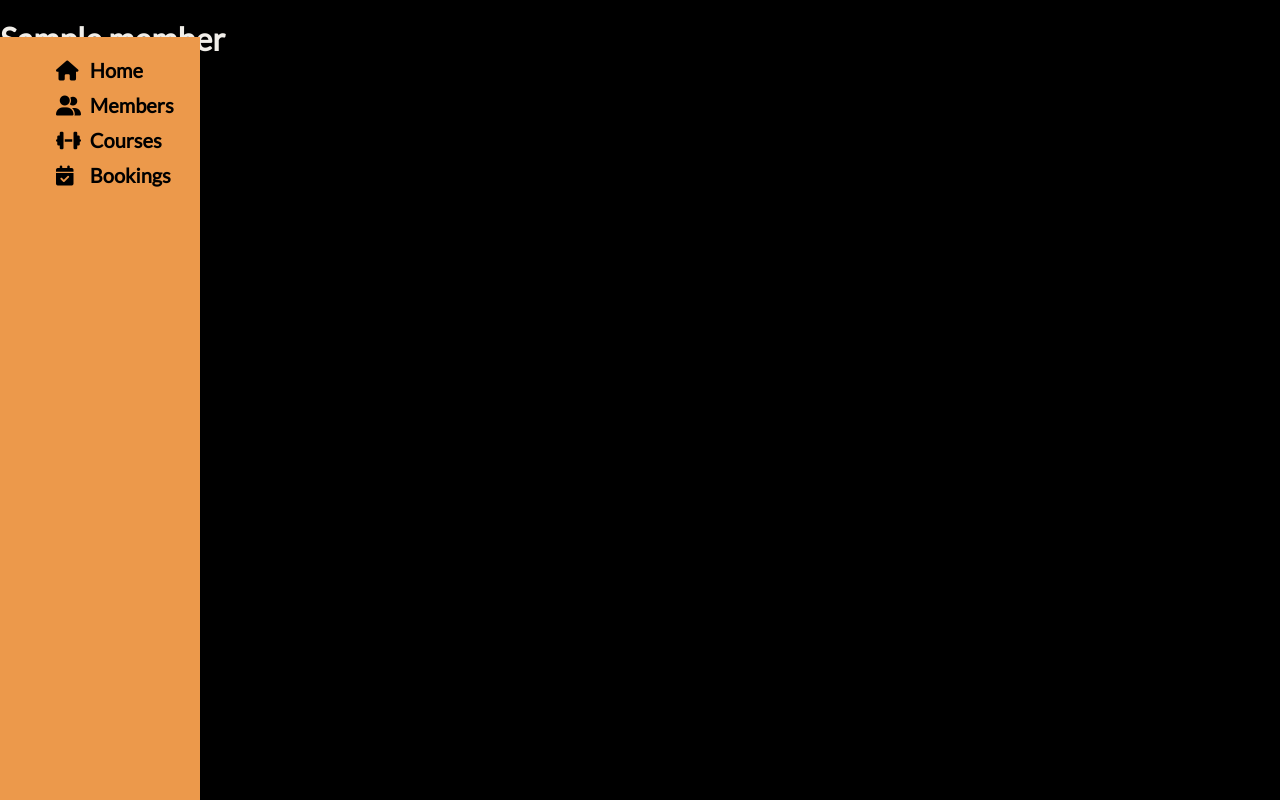
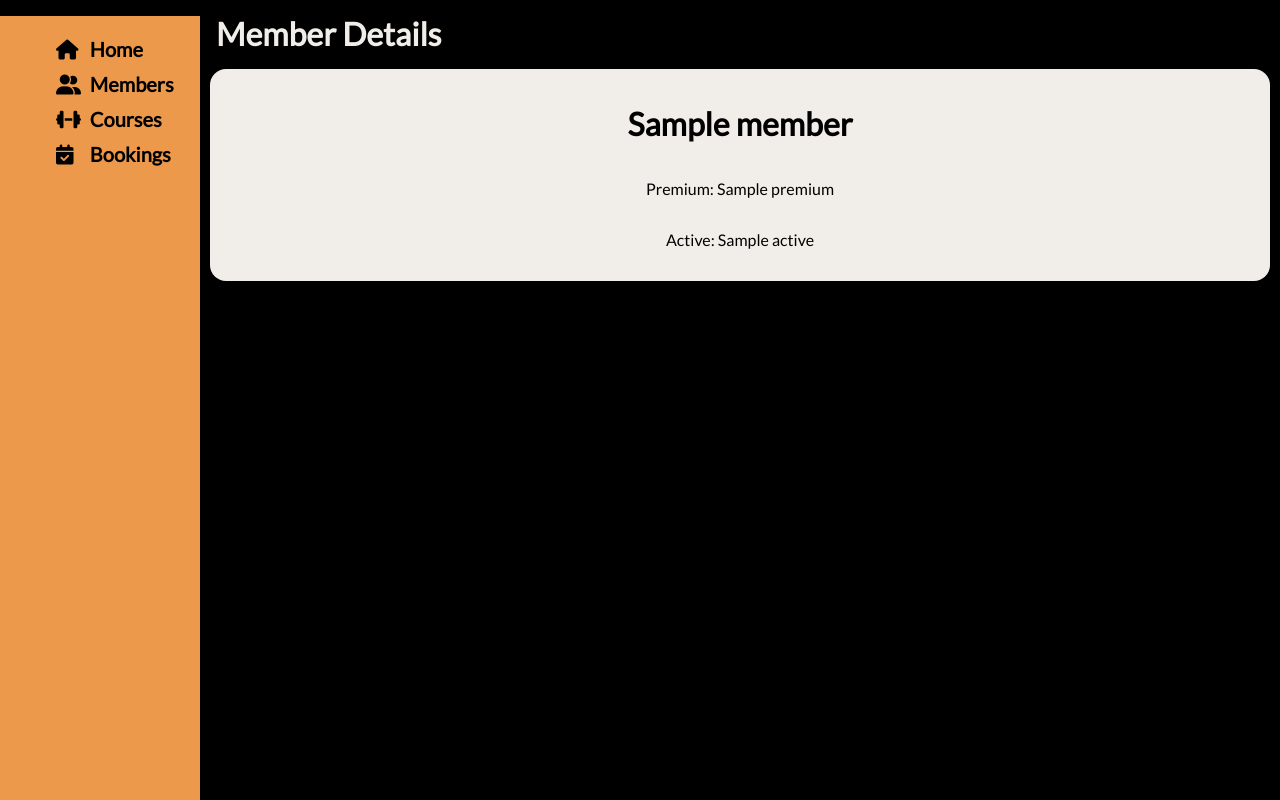
Before and after one commit to Cetins/gymmy, a Flask app: page /members/1 in a window 1280 px wide. Run offline with Flask 2, Linux system fonts and the light colour scheme; a database or web service that is not in the repository returns one stand-in record (values such as "Sample title"); some libraries are stand-ins or nearby versions.

Commit message:
member show page layaout fixed

```diff
--- a/static/style.css
+++ b/static/style.css
@@ -2,10 +2,6 @@ body {
     background: black;
     font-family: 'Lato', sans-serif;
     color: black;
-}
-
-h1 {
-    color: #F1EEE9;
 }
 
 a {
@@ -60,6 +56,7 @@ li {
     place-items: center;
     background: #F1EEE9;
     border-radius: 1rem;
+    color: black;
 }
 
 input, select {
--- a/templates/members/show.html
+++ b/templates/members/show.html
@@ -2,8 +2,15 @@
 
 {% block content %}
 
-<h1>{{ member.name }}</h1>
-<p>Premium: {{ member.premium }}</p>
-<p>Active: {{ member.active }}</p>
+<header class="title">
+    <h1>Member Details</h1>
+</header>
+<article class="container">
+    <div class="box">
+        <h1>{{ member.name }}</h1>
+        <p>Premium: {{ member.premium }}</p>
+        <p>Active: {{ member.active }}</p>
+    </div>
+</article>
 
 {% endblock %}
```
